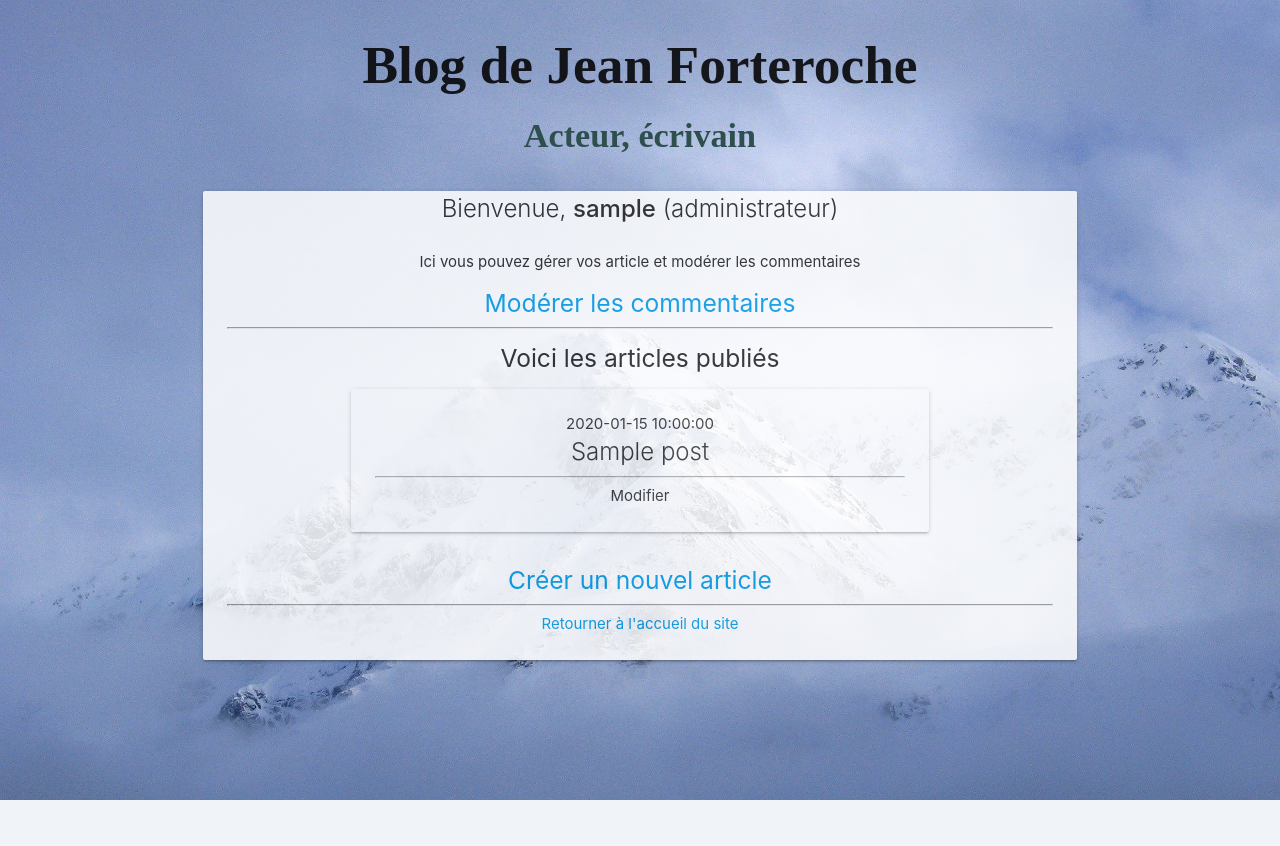
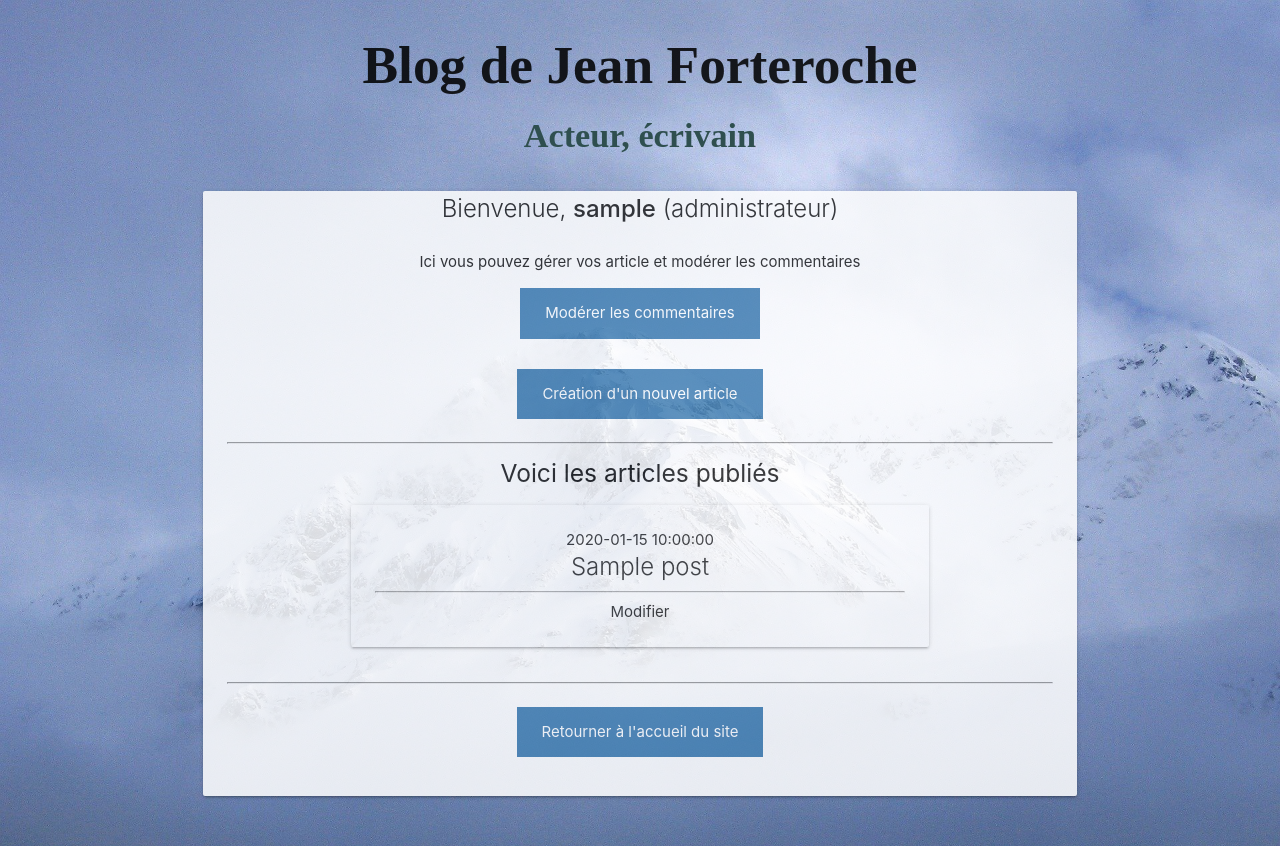
Before and after one commit to Existrace/Projet_blog, a PHP site: template views/Admin/index.php in a window 1280 px wide. Before the commit the page ends 800 px from the top, so only its background shows below. Run offline with PHP 8.4, Linux system fonts and the light colour scheme; the template is opened without the code that fills it: most values are stand-ins (such as "Sample title", 1, 10 or a date in 2020); some libraries are stand-ins or nearby versions.

Commit message:
Redesign + signalement comment OK

```diff
--- a/models/PostManager.php
+++ b/models/PostManager.php
@@ -48,8 +48,7 @@ class PostManager extends Model
 
 
     public function updatePost($id, $title, $content, $slug)  {
-        /*$req = "UPDATE post set title = '$title', Post_Content = '$content' where ID_post = '$id'";
-        $this->_connexion->exec($req);*/
+
         $sql = "UPDATE post set title = :title, Post_Content = :content, slug = :slug  where ID_post = :id";
 
         $req = $this->_connexion->prepare($sql);
--- a/public/css/index.css
+++ b/public/css/index.css
@@ -19,6 +19,19 @@ body {
     background-size: cover;
 }
 
+.link_stylised {
+    background-color: steelblue;
+    color: white;
+    padding: 14px 25px;
+    text-align: center;
+    text-decoration: none;
+    display: inline-block;
+}
+
+.link_stylised :hover, .link_stylised:active {
+    background-color: darkslateblue;
+}
+
 
 /*
 @font-face {
--- a/views/Admin/index.php
+++ b/views/Admin/index.php
@@ -15,8 +15,11 @@
 
                         <p>Ici vous pouvez gérer vos article et modérer les commentaires</p>
 
-                        <div>
-                            <h5><a href="moderatecomments"> Modérer les commentaires</a></h5>
+                        <div style="padding: 15px">
+                            <a class="link_stylised" href="moderatecomments"> Modérer les commentaires</a>
+                        </div>
+                        <div style="padding: 15px">
+                            <a class="link_stylised" href="create"> Création d'un nouvel article</a>
                         </div>
 
                         <hr/>
@@ -46,12 +49,9 @@
                             <?php endforeach; ?>
                         </div>
 
-                        <div>
-                            <h5><a href="create"> Créer un nouvel article</a></h5>
-                        </div>
                         <hr/>
-                        <div clas="center">
-                            <a href="/post/index" class="more-link">Retourner à l'accueil du site</a>
+                        <div class="center" style="padding: 15px">
+                            <a class="link_stylised" href="/post/index" class="more-link">Retourner à l'accueil du site</a>
                         </div>
                     </div>
                 </div>
--- a/views/Post/show.php
+++ b/views/Post/show.php
@@ -55,6 +55,9 @@
                                         }
                                         ?>
                                     </p>
+                                    <?php if ($comment['flag_reporting'] == 0) { ?>
+                                    <a  href="/post/show/<?= $post['slug'] ?>/<?= $comment['ID_comment'] ?>">Signaler ce commentaire</a>
+                                    <?php } ?>
                                 </div>
                             </div>
                         <?php endforeach; ?>
```
Also changed, not shown: controllers/Post.php (+8 -1 lines), models/CommentManager.php (+13 -0 lines).
